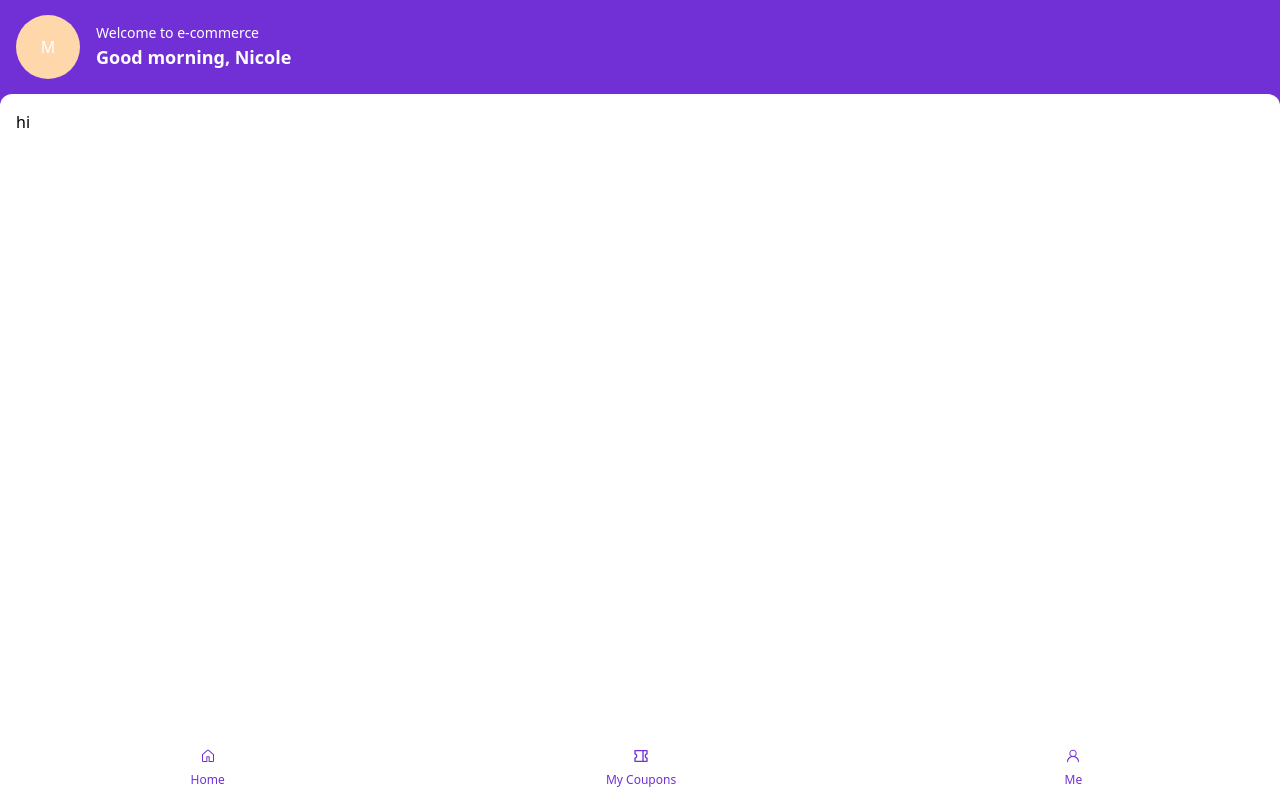
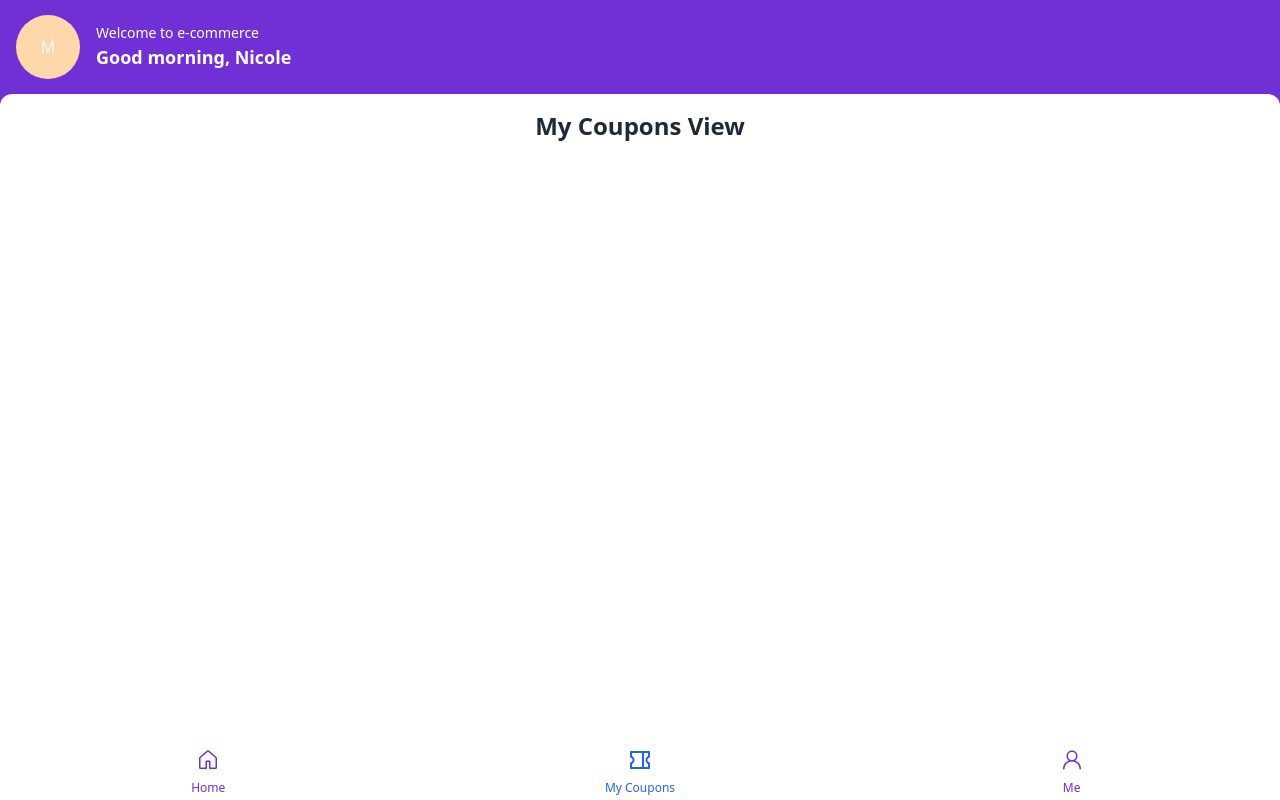
Before and after one commit to aguilanbon/ota_mfe, a React (Vite) app: page / in a window 1280 px wide. Both pictures are taken after a click on the button 641 px from the left and 756 px from the top of the page. Built offline with nearby package versions, Linux system fonts and the light colour scheme.

Commit message:
init sample state management for navigation buttons

```diff
--- a/src/App.jsx
+++ b/src/App.jsx
@@ -1,14 +1,54 @@
+import { useState } from "react";
 import "./App.css";
 import Header from "./components/header";
 import NavigationBar from "./components/navigation_bar";
 
+// View components
+const HomeView = () => (
+  <div className="flex items-center justify-center h-full">
+    <h2 className="text-2xl font-bold text-gray-800">Home View</h2>
+  </div>
+);
+
+const CouponsView = () => (
+  <div className="flex items-center justify-center h-full">
+    <h2 className="text-2xl font-bold text-gray-800">My Coupons View</h2>
+  </div>
+);
+
+const ProfileView = () => (
+  <div className="flex items-center justify-center h-full">
+    <h2 className="text-2xl font-bold text-gray-800">Profile View</h2>
+  </div>
+);
+
 function App() {
+  const [currentView, setCurrentView] = useState("home");
+
+  const renderView = () => {
+    switch (currentView) {
+      case "home":
+        return <HomeView />;
+      case "coupons":
+        return <CouponsView />;
+      case "profile":
+        return <ProfileView />;
+      default:
+        return <HomeView />;
+    }
+  };
+
   return (
     <>
       <div className="flex flex-col min-h-screen bg-primary min-w-screen">
         <Header />
-        <div className="flex-grow bg-white rounded-t-xl p-4">hi</div>
-        <NavigationBar />
+        <div className="flex-grow bg-white rounded-t-xl p-4">
+          {renderView()}
+        </div>
+        <NavigationBar
+          currentView={currentView}
+          setCurrentView={setCurrentView}
+        />
       </div>
     </>
   );
--- a/src/components/navigation_bar.jsx
+++ b/src/components/navigation_bar.jsx
@@ -2,15 +2,27 @@ import NavigationButton from "./navigation_buttons";
 import { RiCoupon2Line } from "react-icons/ri";
 import { GoHome, GoPerson } from "react-icons/go";
 
-function NavigationBar() {
+function NavigationBar({ currentView, setCurrentView }) {
   return (
     <div className="h-[60px] bg-white flex w-full justify-around text-primary">
-      <NavigationButton icon={<GoHome height={24} />} label={"Home"} />
       <NavigationButton
-        icon={<RiCoupon2Line height={24} />}
-        label={"My Coupons"}
+        icon={<GoHome size={24} />}
+        label="Home"
+        isActive={currentView === "home"}
+        onClick={() => setCurrentView("home")}
       />
-      <NavigationButton icon={<GoPerson height={24} />} label={"Me"} />
+      <NavigationButton
+        icon={<RiCoupon2Line size={24} />}
+        label="My Coupons"
+        isActive={currentView === "coupons"}
+        onClick={() => setCurrentView("coupons")}
+      />
+      <NavigationButton
+        icon={<GoPerson size={24} />}
+        label="Me"
+        isActive={currentView === "profile"}
+        onClick={() => setCurrentView("profile")}
+      />
     </div>
   );
 }
--- a/src/components/navigation_buttons.jsx
+++ b/src/components/navigation_buttons.jsx
@@ -1,6 +1,11 @@
-function NavigationButton({ icon, label }) {
+function NavigationButton({ icon, label, isActive, onClick }) {
   return (
-    <div className="flex flex-col items-center">
+    <div
+      className={`flex flex-col items-center cursor-pointer transition-colors ${
+        isActive ? "text-blue-600" : "text-primary hover:text-blue-400"
+      }`}
+      onClick={onClick}
+    >
       <button className="p-2">{icon}</button>
       <span className="text-xs">{label}</span>
     </div>
```
